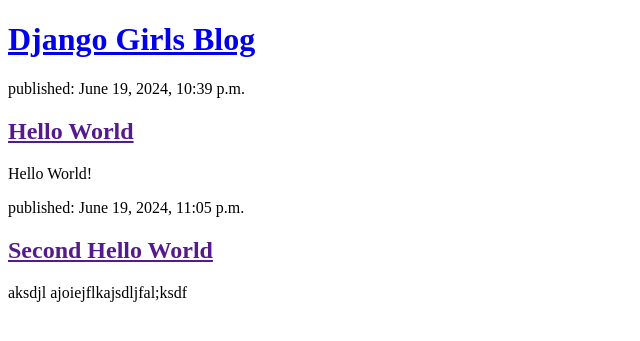
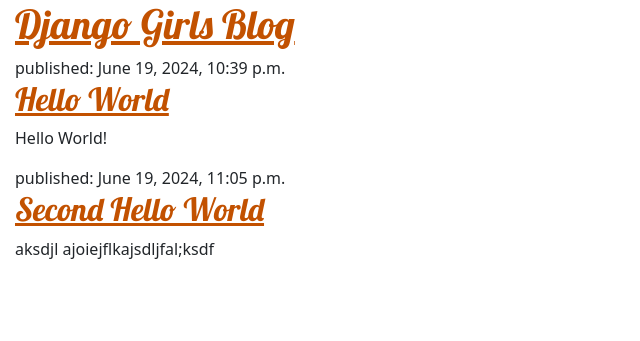
Before and after one commit to Martymcfever/Django_Girls_Tutorial, a Django app: page / in a window 1280 px wide. Shown: the top 341 px of the page, without its empty margins (0-640 px from the left). Run offline with Django 5.2, Linux system fonts and the light colour scheme; data comes from the database, SQL or seed files in the repository; both versions use the stored data as it was after the commit.

Commit message:
Changing Format and adding css Files

```diff
--- /dev/null
+++ b/mysite/blog/static/css/blog.css
@@ -0,0 +1,7 @@
+h1 a, h2 a {
+    color: #C25100;
+    font-family: 'Lobster';
+}
+body {
+    padding-left: 15px;
+}
--- a/mysite/blog/templates/blog/post_list.html
+++ b/mysite/blog/templates/blog/post_list.html
@@ -1,7 +1,11 @@
+{% load static %}
 <!DOCTYPE html>
 <html>
     <head>
         <title>Django Girls blog</title>
+        <link rel="stylesheet" href="https://fonts.googleapis.com/css?family=Lobster&subset=latin,latin-ext">
+        <link rel="stylesheet" href="https://cdn.jsdelivr.net/npm/bootstrap@5.1.3/dist/css/bootstrap.min.css" integrity="sha384-1BmE4kWBq78iYhFldvKuhfTAU6auU8tT94WrHftjDbrCEXSU1oBoqyl2QvZ6jIW3" crossorigin="anonymous">
+        <link rel="stylesheet" href="{% static 'css/blog.css' %}">
     </head>
     <body>
         <header>
```
Also changed, not shown: mysite/db.sqlite3.
